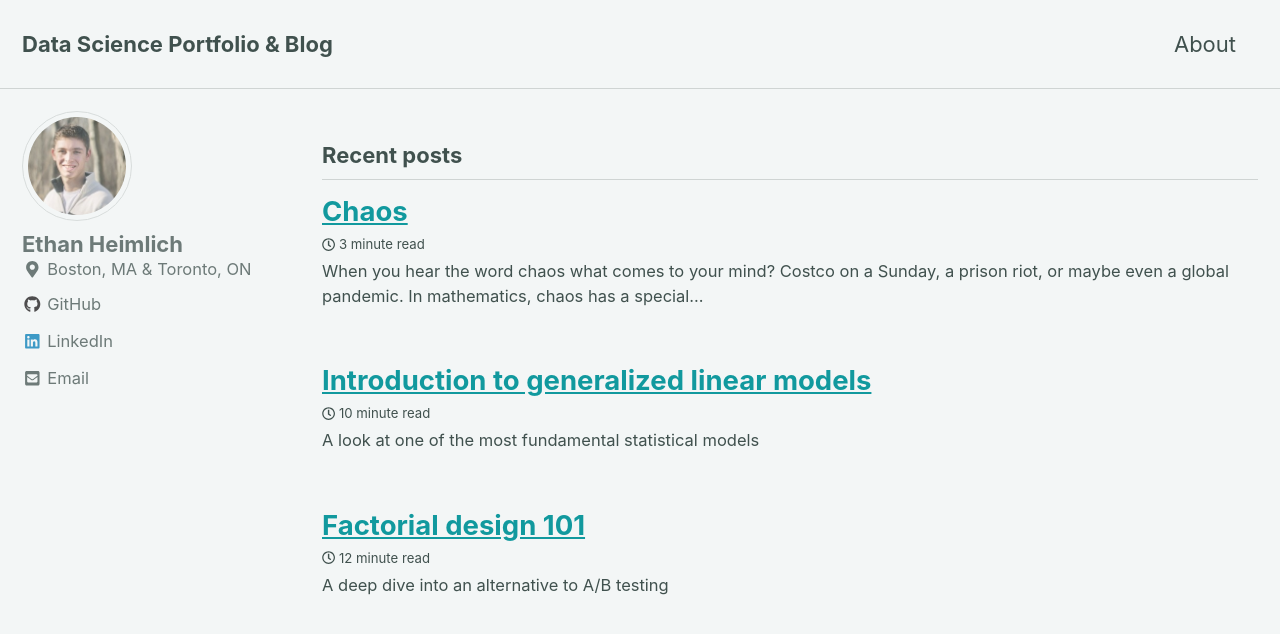
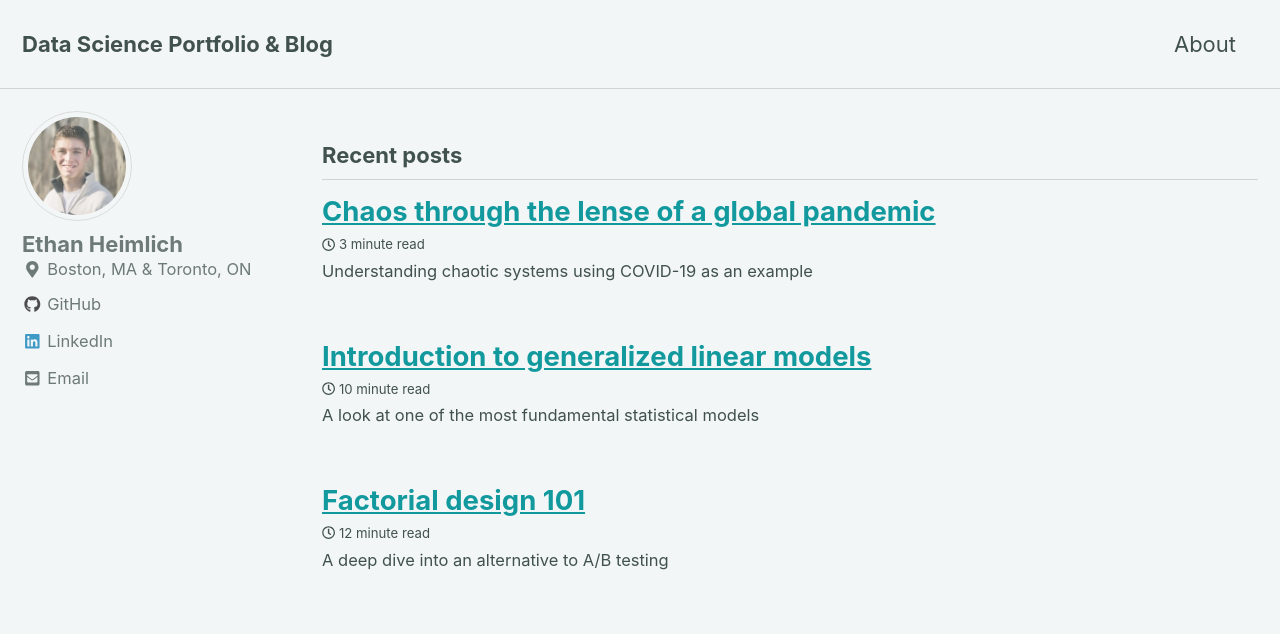
Before and after one commit to eheimlich/eheimlich.github.io, a Jekyll site: the page built from index.html, in a window 1280 px wide and 900 px high. Shown: the top 634 px of the window. Built offline with Jekyll 4.4.1, drawn with Linux system fonts in a browser that asks for light colours; cached includes are drawn as plain includes; nearby versions of some CDN libraries; the list of posts is cut into pages by our own code.

```diff
--- a/_posts/2020-05-05-chaos.md
+++ b/_posts/2020-05-05-chaos.md
@@ -1,3 +1,11 @@
+---
+title: "Chaos through the lense of a global pandemic"
+date: 2020-05-17
+tags: [Chaos, Dynamical Systems, Mathematics, Statistics]
+excerpt: "Understanding chaotic systems using COVID-19 as an example"
+mathjax: True
+---
+
 When you hear the word chaos what comes to your mind? Costco on a
 Sunday, a prison riot, or maybe even a global pandemic. In mathematics,
 chaos has a special meaning and can be summarized by one simple idea.
@@ -31,7 +39,7 @@ be 2.5 - 1 = 1.5. We can visualize the logistic map and its model of
 COVID-19 spread with a diagram. We start the model with one out of every
 million people initially infected.
 
-![First Image] ("/images/first_image.png")
+![First Image] (/images/first_image.png)
 
 We can see that initially the growth is slow and then it grows
 “exponentially” and then tapers off at around 1/3 of the population
```
